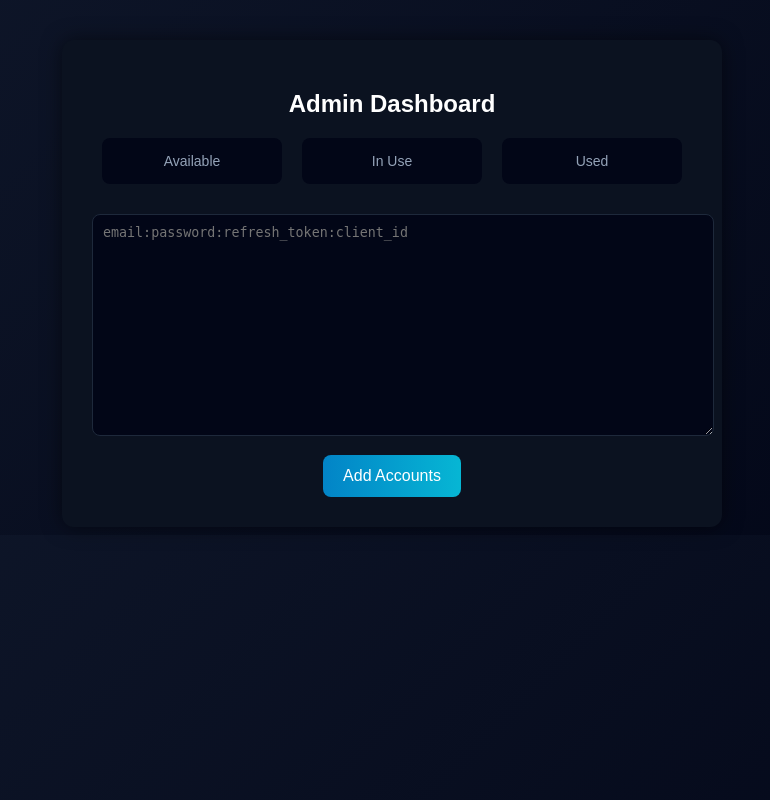
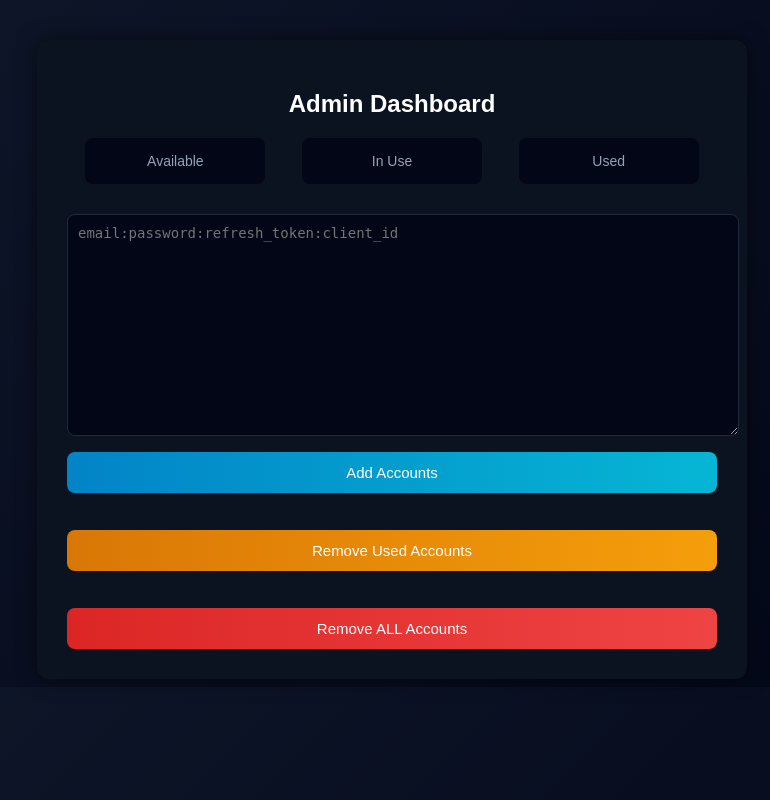
Before and after one commit to Sonpink/reddit-mail-bot, a Flask app: template templates/admin.html in a window 1280 px wide. Shown: the whole page, without its empty margins (248-1018 px from the left). Run offline with Flask 3, Linux system fonts and the light colour scheme; the template is opened without the code that fills it, so the values that code supplies are empty; parts of the project's set-up code (start-up, migrations or seed data) failed here and were passed over.

Commit message:
production update

```diff
--- a/app.py
+++ b/app.py
@@ -25,12 +25,11 @@ ADMIN_PASSWORD = "123456"
 
 REDDIT_SENDER = "noreply@redditmail.com"
 
-# timeout in seconds (5 minutes)
 LEASE_TIMEOUT = 300
 
 
 # =========================
-# Initialize database
+# Database Initialization
 # =========================
 
 def init_db():
@@ -60,7 +59,7 @@ init_db()
 
 
 # =========================
-# Reset expired IN_USE accounts
+# Reset expired accounts
 # =========================
 
 def reset_expired_accounts():
@@ -84,7 +83,7 @@ def reset_expired_accounts():
 
 
 # =========================
-# Get Stats
+# Stats
 # =========================
 
 def get_stats():
@@ -113,7 +112,33 @@ def get_stats():
 
 
 # =========================
-# Get account safely
+# Delete functions
+# =========================
+
+def delete_used_accounts():
+
+    conn = sqlite3.connect(DB_FILE, check_same_thread=False)
+    c = conn.cursor()
+
+    c.execute("DELETE FROM accounts WHERE status='USED'")
+
+    conn.commit()
+    conn.close()
+
+
+def delete_all_accounts():
+
+    conn = sqlite3.connect(DB_FILE, check_same_thread=False)
+    c = conn.cursor()
+
+    c.execute("DELETE FROM accounts")
+
+    conn.commit()
+    conn.close()
+
+
+# =========================
+# Account handling
 # =========================
 
 def get_account():
@@ -161,10 +186,6 @@ def get_account():
         }
 
 
-# =========================
-# Mark Used
-# =========================
-
 def mark_used(account_id):
 
     conn = sqlite3.connect(DB_FILE, check_same_thread=False)
@@ -181,10 +202,6 @@ def mark_used(account_id):
     conn.close()
 
 
-# =========================
-# Mark Available
-# =========================
-
 def mark_available(account_id):
 
     conn = sqlite3.connect(DB_FILE, check_same_thread=False)
@@ -200,10 +217,6 @@ def mark_available(account_id):
     conn.commit()
     conn.close()
 
-
-# =========================
-# Add Accounts
-# =========================
 
 def add_accounts(text):
 
@@ -242,7 +255,7 @@ def add_accounts(text):
 
 
 # =========================
-# Token
+# OTP functions
 # =========================
 
 def get_token(refresh_token, client_id):
@@ -268,10 +281,6 @@ def get_token(refresh_token, client_id):
     except:
         return None
 
-
-# =========================
-# OTP
-# =========================
 
 def get_otp(email_addr, token):
 
@@ -361,6 +370,10 @@ def route_skip():
     return jsonify({"ok": True})
 
 
+# =========================
+# Admin routes
+# =========================
+
 @app.route("/admin", methods=["GET", "POST"])
 def admin():
 
@@ -385,8 +398,28 @@ def route_add_accounts():
     if not session.get("admin"):
         return "Unauthorized"
 
-    added = add_accounts(request.form.get("accounts", ""))
+    add_accounts(request.form.get("accounts", ""))
 
-    stats = get_stats()
+    return redirect("/admin")
 
-    return render_template("admin.html", stats=stats, added=added)
+
+@app.route("/delete_used", methods=["POST"])
+def route_delete_used():
+
+    if not session.get("admin"):
+        return "Unauthorized"
+
+    delete_used_accounts()
+
+    return redirect("/admin")
+
+
+@app.route("/delete_all", methods=["POST"])
+def route_delete_all():
+
+    if not session.get("admin"):
+        return "Unauthorized"
+
+    delete_all_accounts()
+
+    return redirect("/admin")
--- a/templates/admin.html
+++ b/templates/admin.html
@@ -6,7 +6,7 @@
 <style>
 
 body {
-    font-family: Arial;
+    font-family: Arial, sans-serif;
     background: linear-gradient(135deg, #0f172a, #020617);
     color: white;
     text-align: center;
@@ -16,7 +16,7 @@ body {
 .container {
     background: #0b1220;
     padding: 30px;
-    width: 600px;
+    width: 650px;
     margin: auto;
     border-radius: 12px;
     box-shadow: 0 0 20px rgba(0,0,0,0.5);
@@ -27,14 +27,12 @@ h2 {
 }
 
 .stats {
-
     display: flex;
     justify-content: space-around;
     margin-bottom: 30px;
 }
 
 .stat-box {
-
     background: #020617;
     padding: 15px;
     border-radius: 8px;
@@ -42,20 +40,17 @@ h2 {
 }
 
 .stat-number {
-
-    font-size: 26px;
+    font-size: 28px;
     font-weight: bold;
     color: #22c55e;
 }
 
 .stat-label {
-
     font-size: 14px;
     color: #94a3b8;
 }
 
 textarea {
-
     width: 100%;
     height: 200px;
     background: #020617;
@@ -63,28 +58,35 @@ textarea {
     border: 1px solid #1e293b;
     border-radius: 8px;
     padding: 10px;
+    font-size: 14px;
 }
 
 button {
-
     background: linear-gradient(90deg, #0284c7, #06b6d4);
     border: none;
     color: white;
     padding: 12px 20px;
-    margin-top: 15px;
-    font-size: 16px;
+    margin-top: 12px;
+    font-size: 15px;
     border-radius: 8px;
     cursor: pointer;
+    width: 100%;
 }
 
 button:hover {
     opacity: 0.9;
 }
 
-.success {
+.danger {
+    background: linear-gradient(90deg, #dc2626, #ef4444);
+}
 
-    margin-top: 15px;
-    color: #22c55e;
+.warning {
+    background: linear-gradient(90deg, #d97706, #f59e0b);
+}
+
+.section {
+    margin-top: 25px;
 }
 
 </style>
@@ -97,6 +99,7 @@ button:hover {
 
 <h2>Admin Dashboard</h2>
 
+<!-- Stats -->
 <div class="stats">
 
     <div class="stat-box">
@@ -116,22 +119,53 @@ button:hover {
 
 </div>
 
+
+<!-- Add accounts -->
+<div class="section">
+
 <form method="post" action="/add_accounts">
 
 <textarea name="accounts"
 placeholder="email:password:refresh_token:client_id"></textarea>
 
-<br>
-
-<button type="submit">Add Accounts</button>
+<button type="submit">
+Add Accounts
+</button>
 
 </form>
 
-{% if request.method == 'POST' %}
-<div class="success">
-Accounts added successfully
 </div>
-{% endif %}
+
+
+<!-- Remove Used -->
+<div class="section">
+
+<form method="post" action="/delete_used"
+onsubmit="return confirm('Are you sure you want to delete USED accounts?')">
+
+<button class="warning">
+Remove Used Accounts
+</button>
+
+</form>
+
+</div>
+
+
+<!-- Remove All -->
+<div class="section">
+
+<form method="post" action="/delete_all"
+onsubmit="return confirm('WARNING: This will delete ALL accounts. Continue?')">
+
+<button class="danger">
+Remove ALL Accounts
+</button>
+
+</form>
+
+</div>
+
 
 </div>
 
```
